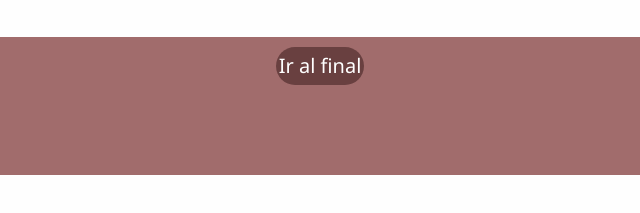
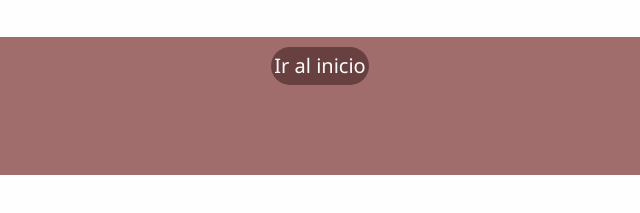
Before and after one commit to viviregalo/viviregalo.github.io, a plain HTML site: page quinto.html in a window 1280 px wide. Shown: the part 521-734 px from the top of the page, 320-960 px from the left. Drawn offline with Linux system fonts and the light colour scheme.

Commit message:
Update quinto.html

```diff
--- a/quinto.html
+++ b/quinto.html
@@ -118,7 +118,7 @@
         </div>
 
     </section>
-    <footer> <a href="index.html" id="centerButton">Ir al final</a>
+    <footer> <a href="index.html" id="centerButton">Ir al inicio</a>
         <p></p>
     </p>
 </p>
```
